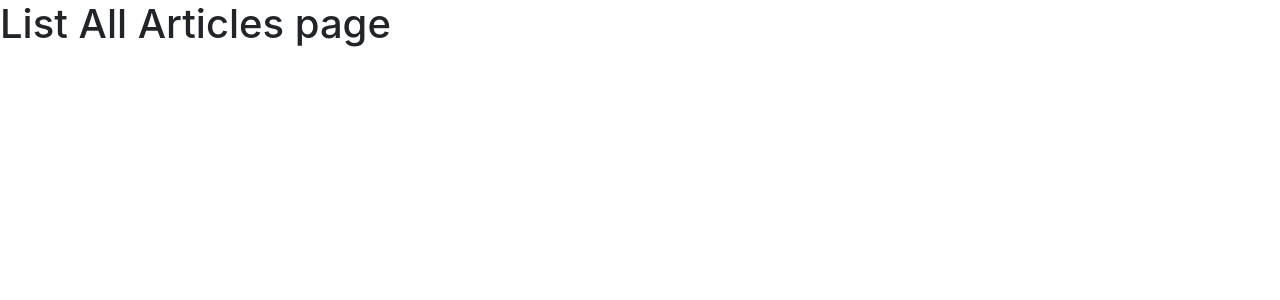
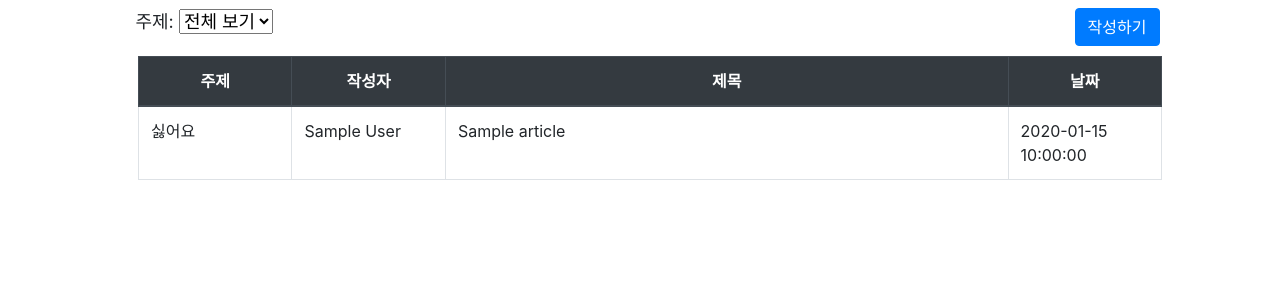
Before and after one commit to ingssg/mindLetters-week0-, a Flask app: template templates/articles/article_list.html in a window 1280 px wide. Shown: the part 96-396 px from the top of the page. Run offline with Flask 3, Linux system fonts and the light colour scheme; the template is opened without the code that fills it: most values are stand-ins (such as "Sample title", 1, 10 or a date in 2020); parts of the project's set-up code (start-up, migrations or seed data) failed here and were passed over; some libraries are stand-ins or nearby versions.

Commit message:
update: article_list.html

```diff
--- a/templates/articles/article_list.html
+++ b/templates/articles/article_list.html
@@ -1,4 +1,77 @@
 {% extends "layout.html" %}
 {% block content %}
-<h1>List All Articles page</h1>
+<h1></h1>
+<style>
+    table {
+        margin-left: 20px;
+        width: 70%;
+    }
+
+    table thead tr {
+        text-align: center;
+    }
+
+    .table-wrapper {
+        display: flex;
+        justify-content: left;
+        align-items: center;
+        margin-bottom: 20px;
+        flex-direction: column;
+    }
+
+    .btn-wrapper {
+        width: 80%;
+        margin-bottom: 10px;
+        display: flex;
+        justify-content: space-between;
+        margin-left: 15px;
+    }
+</style>
+
+<div class="table-wrapper">
+    <div class="btn-wrapper">
+        <label style="font-size: 18px;">주제:
+            <select name="topic">
+                <option value="all">전체 보기</option>
+                <option value="good">칭찬해요</option>
+                <option value="bad">싫어요</option>
+            </select>
+        </label>
+        <button type="button" class="btn btn-primary">작성하기</button>
+    </div>
+    <table border="1" class="table table-bordered" style="width: 80%;">
+        <colgroup>
+            <col width="15%">
+            <col width="15%">
+            <col width="55%">
+            <col width="15%">
+        </colgroup>
+        <thead class="thead-dark">
+        <tr>
+            <th>주제</th>
+            <th>작성자</th>
+            <th>제목</th>
+            <th>날짜</th>
+        </tr>
+        </thead>
+        {% for article in articles %}
+        <tbody>
+        <tr>
+            {% if (article.topic == "good") %}
+            <td>좋아요</td>
+            {% else %}
+            <td>싫어요</td>
+            {% endif %}
+            {% if (article.is_blind == True) %}
+            <td>익명</td>
+            {% else %}
+            <td>{{article.author}}</td>
+            {% endif %}
+            <td>{{article.title}}</td>
+            <td>{{article.date}}</td>
+        </tr>
+        </tbody>
+        {% endfor %}
+    </table>
+</div>
 {% endblock %}
```
